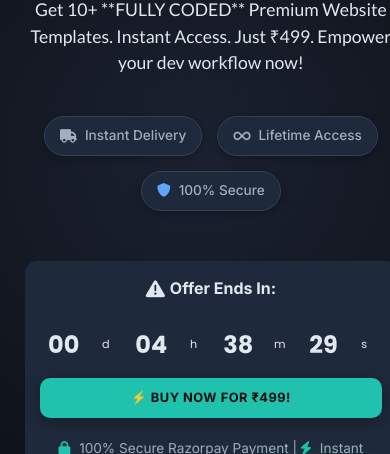
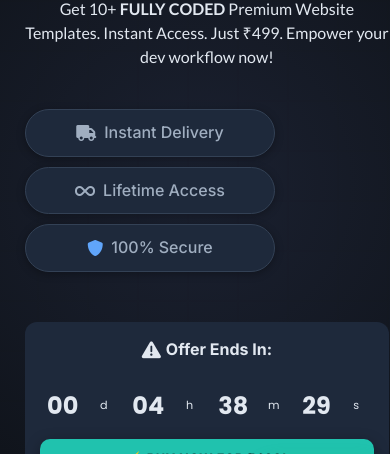
Before and after one commit to Plantlessvegetation/readyflow.in, a plain HTML site: page index.html in a window 390 px wide. Shown: the part 332-786 px from the top of the page. Drawn offline with Linux system fonts and the light colour scheme.

Commit message:
whatsapp

```diff
--- a/index.html
+++ b/index.html
@@ -123,7 +123,7 @@
             border-radius: 10px; /* Slightly more rounded */
             text-decoration: none;
             font-weight: 700;
-            font-size: 1.3rem; /* Larger font */
+            font-size: 1.1rem;
             text-transform: uppercase;
             letter-spacing: 0.5px;
             transition: all 0.3s ease;
@@ -341,13 +341,13 @@
             overflow: hidden; /* Hide overflow if it shrinks too much */
             width: 100%; /* Ensure flex container uses available width */
         }
-        /* Adjusted styles for individual number spans - NO BACKGROUND BOXES */
+        /* Adjusted styles for individual number spans - NO BACKGROUND BOXES, minimal padding/margin */
         .countdown-display span {
-            padding: 0 5px; /* Adjust padding to be just around the numbers */
+            padding: 0; /* No padding for individual number spans */
             border-radius: 0; /* No border-radius for individual boxes */
             margin: 0; /* No margin between number "boxes" */
             min-width: auto; /* Let content dictate width */
-            display: inline-block; /* Essential for padding/alignment */
+            display: inline-block; /* Essential for sizing */
             text-align: center; /* Center numbers within their space */
             background-color: transparent; /* Explicitly remove background color */
         }
@@ -956,11 +956,11 @@
                 font-size: 2rem;
             }
             .hero-headline {
-                font-size: 2.8rem; /* Adjusted hero headline for tablets */
+                font-size: 3rem; /* Adjusted hero headline for tablets */
                 margin-bottom: 20px;
             }
             .hero-subheadline {
-                font-size: 1.3rem;
+                font-size: 1.4rem;
                 margin-bottom: 30px;
             }
             .trust-badges {
@@ -981,8 +981,8 @@
                 font-size: 2rem; /* Shrunk countdown numbers for tablets */
             }
             .countdown-display span {
-                padding: 5px 10px; /* Reduced padding */
-                min-width: 50px; /* Further reduce min-width */
+                padding: 0 5px; /* Reduced padding */
+                min-width: unset; /* Allow numbers to naturally fit */
             }
             .countdown-display .label {
                 font-size: 0.85rem; /* Smaller labels */
@@ -1056,7 +1056,7 @@
             }
         }
 
-        @media (max-width: 420px) { /* Even smaller phones */
+        @media (max-width: 480px) { /* Targeting smaller phones with more aggressive adjustments */
             h1 {
                 font-size: 1.8rem;
             }
@@ -1069,14 +1069,17 @@
                 margin-bottom: 15px;
             }
             .hero-subheadline {
-                font-size: 1.1rem;
+                font-size: 1rem;
                 margin-bottom: 25px;
             }
             .trust-badges {
-                font-size: 0.85rem;
+                flex-direction: column; /* Stack badges vertically */
+                gap: 10px;
             }
             .trust-badge {
-                padding: 8px 15px;
+                width: 100%; /* Full width for badges */
+                max-width: 250px; /* Max width to prevent them from being too wide */
+                justify-content: center; /* Center content within badge */
             }
             .countdown-timer-box {
                 padding: 15px;
@@ -1094,14 +1097,14 @@
                 gap: 0px; /* Minimal gap */
             }
             .countdown-display span {
-                padding: 4px 6px;
-                min-width: 35px;
-                margin: 0 2px;
+                padding: 4px 6px; /* Tighter padding for numbers */
+                min-width: 35px; /* Smaller min-width */
+                margin: 0 1px; /* Even tighter spacing between numbers */
             }
             .countdown-display .label {
                 font-size: 0.7rem;
                 margin-left: 1px; /* Very minimal space */
-                margin-right: 4px;
+                margin-right: 4px; /* Tighter margin */
             }
             .btn {
                 padding: 10px 18px;
@@ -1137,7 +1140,6 @@
                 font-size: 1.2rem;
             }
         }
-
     </style>
 </head>
 <body>
@@ -1149,7 +1151,7 @@
     <section class="hero-section" id="home">
         <div class="container">
             <h1 class="hero-headline">🚀 Launch Professional Websites in <strong class="highlight-orange">Hours</strong> — Not Days</h1>
-            <p class="hero-subheadline">Get 10+ **FULLY CODED** Premium Website Templates. Instant Access. Just ₹499. Empower your dev workflow now!</p>
+            <p class="hero-subheadline">Get 10+ <strong>FULLY CODED</strong> Premium Website Templates. Instant Access. Just ₹499. Empower your dev workflow now!</p>
 
             <div class="trust-badges">
                 <div class="trust-badge"><i class="fas fa-truck"></i> Instant Delivery</div>
@@ -1441,7 +1443,7 @@
         </div>
     </footer>
 
-    <a href="https://wa.me/[YourWhatsAppNumber]" target="_blank" class="whatsapp-float-btn">
+    <a href="https://chat.whatsapp.com/Doj4o8UAxLD8YFqo3MlWL9?mode=r_c" target="_blank" class="whatsapp-float-btn">
         <i class="fab fa-whatsapp"></i> Chat Now!
     </a>
 
@@ -1465,7 +1467,7 @@
 
             // --- Countdown Timer ---
             const now = new Date();
-            // Offer ends 4 hours, 38 minutes, 34 seconds from when the page loads
+            // Offer ends 4 hours, 38 minutes, 34 seconds from now
             const futureDate = new Date(now.getTime() + (4 * 60 * 60 * 1000) + (38 * 60 * 1000) + (34 * 1000));
             const countDownDate = futureDate.getTime();
 
```
